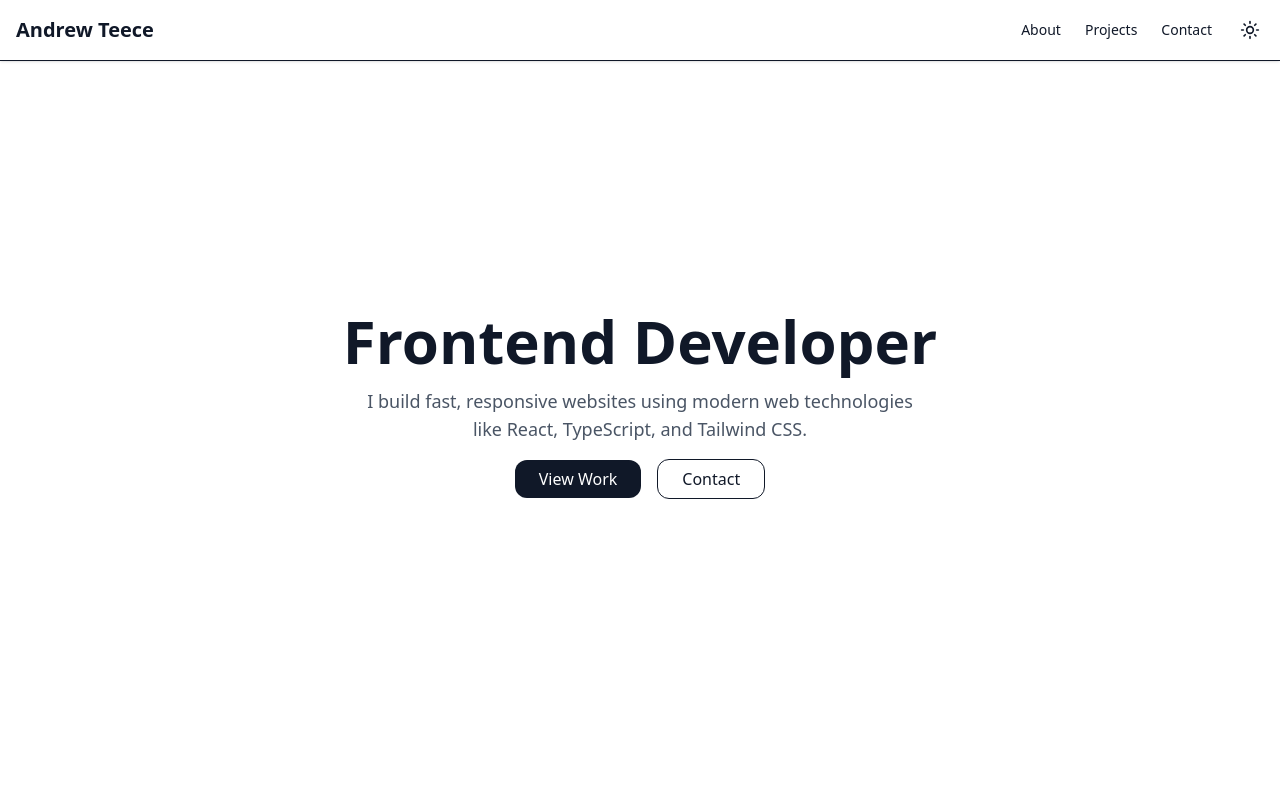
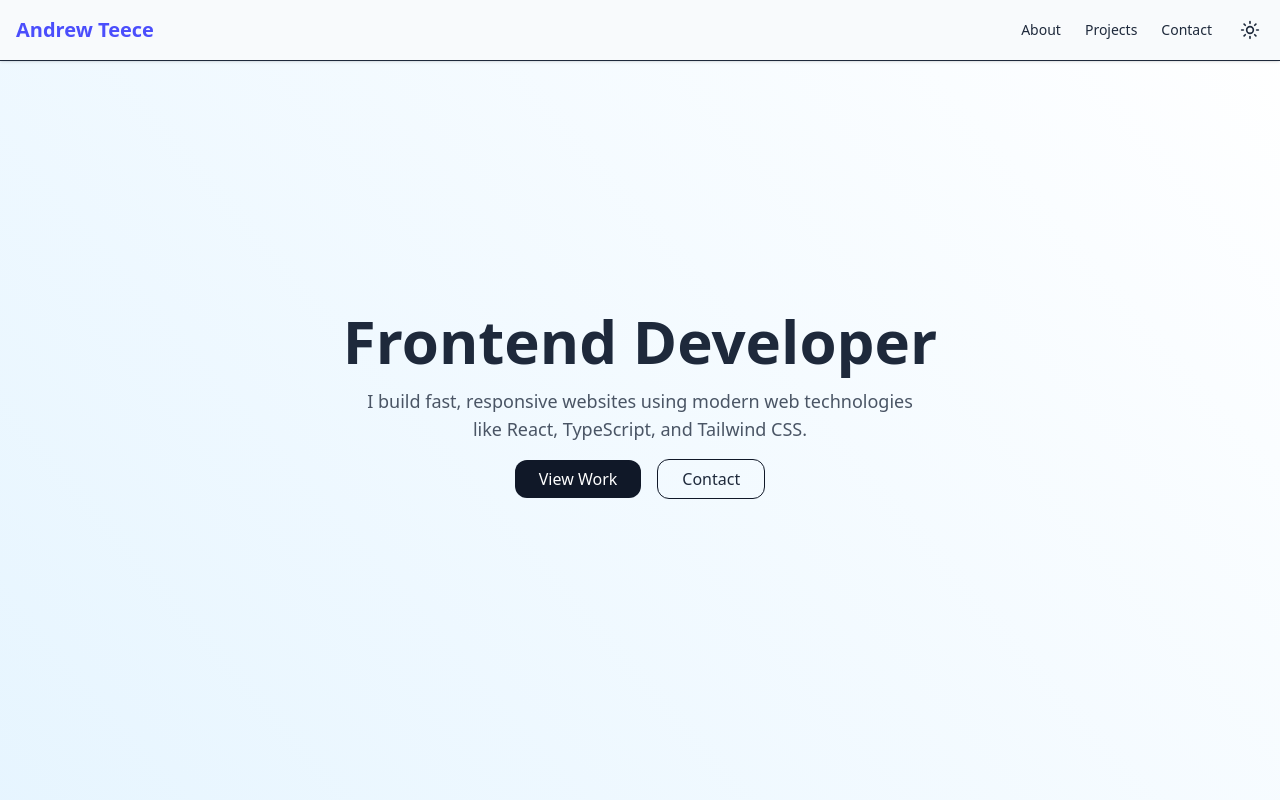
Before and after one commit to andrewteece/andrewteece-portfolio, a React (Vite) app: page / in a window 1280 px wide. Shown: the top 800 px of the page. Built offline with nearby package versions, Linux system fonts and the light colour scheme.

Commit message:
set customer dark and light scheme

```diff
--- a/src/App.tsx
+++ b/src/App.tsx
@@ -7,16 +7,19 @@ import './styles/index.css';
 
 export default function App() {
   return (
-    // <div className='min-h-screen transition-colors duration-500 bg-gradient-to-tr from-sky-100 to-white dark:from-brand dark:to-gray-400'>
     <div
-      className='min-h-screen transition-colors duration-500
-  bg-white text-gray-900
-  dark:bg-gray-900 dark:text-white'
+      className='min-h-screen
+        bg-gradient-to-tr from-sky-100 to-white
+        dark:from-brand dark:to-gray-400
+        text-brand dark:text-white
+        transition-colors duration-500'
     >
       <Header />
-      <Hero />
-      <About />
-      <Projects />
+      <main>
+        <Hero />
+        <About />
+        <Projects />
+      </main>
       <Footer />
     </div>
   );
--- a/src/components/Header.tsx
+++ b/src/components/Header.tsx
@@ -3,32 +3,25 @@ import { Sun, Moon } from 'lucide-react';
 import { motion, AnimatePresence } from 'framer-motion';
 
 export default function Header() {
-  const [isDark, setIsDark] = useState(() => {
-    // Load system preference or default to false
-    return window.matchMedia('(prefers-color-scheme: dark)').matches;
-  });
+  const [isDark, setIsDark] = useState(
+    () => window.matchMedia('(prefers-color-scheme: dark)').matches
+  );
 
-  // Apply dark mode class to <html>
   useLayoutEffect(() => {
-    if (isDark) {
-      document.documentElement.classList.add('dark');
-    } else {
-      document.documentElement.classList.remove('dark');
-    }
-    console.log('html class:', document.documentElement.className);
+    document.documentElement.classList.toggle('dark', isDark);
   }, [isDark]);
-  // useEffect(() => {
-  //   console.log('Theme:', isDark ? 'dark' : 'light');
-  //   console.log('HTML class:', document.documentElement.className);
-  // }, [isDark]);
 
   return (
-    <header className='sticky top-0 z-50 bg-white dark:bg-gray-900 border-b shadow-sm transition'>
+    <header
+      className='sticky top-0 z-50 border-b shadow-sm transition-colors
+        bg-[var(--color-bg)] text-[var(--color-text)]'
+    >
       <div className='max-w-7xl mx-auto px-4 py-4 flex justify-between items-center'>
-        <h1 className='text-xl font-bold text-brand dark:text-white'>
+        <h1 className='text-xl font-bold text-[var(--color-brand)]'>
           Andrew Teece
         </h1>
-        <nav className='flex items-center gap-6 text-sm text-brand dark:text-white'>
+
+        <nav className='flex items-center gap-6 text-sm'>
           <a href='#about' className='hover:underline'>
             About
           </a>
@@ -38,10 +31,11 @@ export default function Header() {
           <a href='#contact' className='hover:underline'>
             Contact
           </a>
+
           <button
             onClick={() => setIsDark((prev) => !prev)}
             aria-label='Toggle dark mode'
-            className='p-1 rounded transition'
+            className='p-1 rounded transition-colors'
           >
             <AnimatePresence mode='wait'>
               {isDark ? (
--- a/src/styles/index.css
+++ b/src/styles/index.css
@@ -1,6 +1,6 @@
 @import 'tailwindcss';
 
-@layer base {
+/* @layer base {
   html {
     @apply transition-colors duration-300;
   }
@@ -8,4 +8,26 @@
   body {
     @apply transition-colors duration-300;
   }
+} */
+
+@layer base {
+  :root {
+    --color-bg: #f8fafc;
+    --color-text: #1e293b;
+    --color-accent: #ff6b6b;
+    --color-brand: #4b4efc;
+  }
+
+  .dark {
+    --color-bg: #0f172a;
+    --color-text: #e2e8f0;
+    --color-accent: #fbbf24;
+    --color-brand: #1a1a40;
+  }
+
+  body {
+    background-color: var(--color-bg);
+    color: var(--color-text);
+    transition: background-color 0.3s ease, color 0.3s ease;
+  }
 }
--- a/tailwind.config.js
+++ b/tailwind.config.js
@@ -11,13 +11,12 @@ export default {
     extend: {
       colors: {
         brand: {
-          DEFAULT: '#1A1A40',
-          light: '#343463',
-          accent: '#fff6b6b',
+          DEFAULT: '#4b4efc', // light mode brand
+          dark: '#1a1a40', // dark mode brand
         },
-        sky: {
-          light: '#e0f2ff',
-          dark: '#0f172a',
+        accent: {
+          light: '#ff6b6b',
+          dark: '#fbbf24',
         },
       },
       fontFamily: {
```
